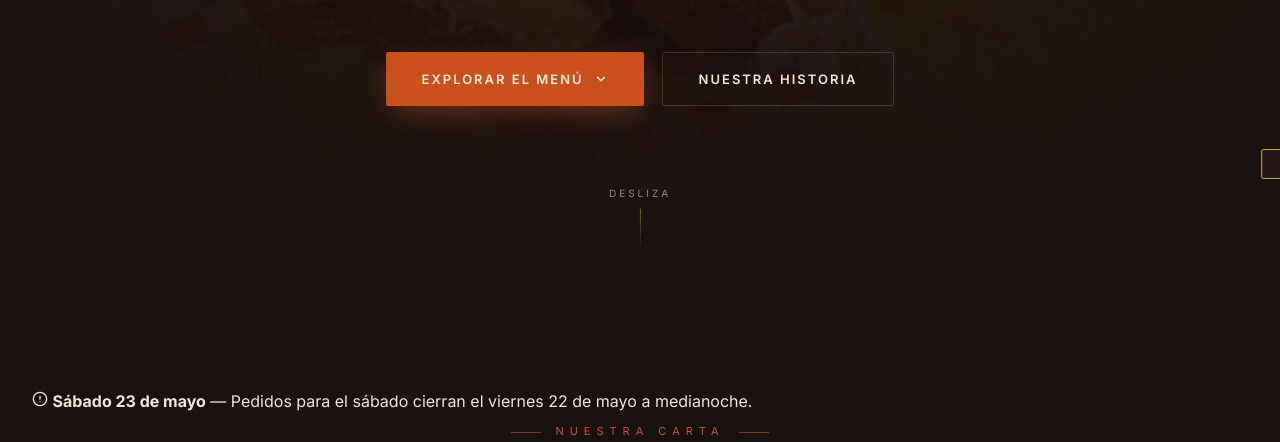
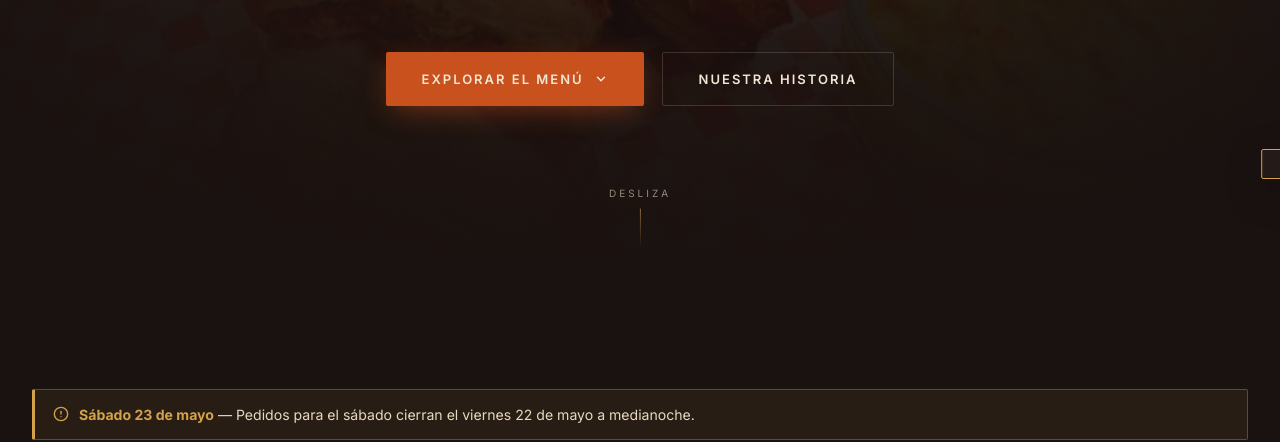
Before and after one commit to scorpionb08/ALBARRIL, a plain HTML site: page index.html in a window 1280 px wide. Shown: the part 511-953 px from the top of the page. Drawn offline with nearby package versions, Linux system fonts and the light colour scheme; no server answers.

Commit message:
Update styles.css

```diff
--- a/css/styles.css
+++ b/css/styles.css
@@ -1339,3 +1339,37 @@ body::after {
 .cart-item-extra strong {
   color: var(--gold);
 }
+
+/* ============================================
+   BANNER AVISO VENTANA DE PEDIDOS
+   ============================================ */
+.order-window-banner {
+  display: flex;
+  align-items: flex-start;
+  gap: 10px;
+  background: rgba(212, 162, 74, 0.08);
+  border: 1px solid rgba(212, 162, 74, 0.35);
+  border-left: 3px solid var(--gold);
+  border-radius: 2px;
+  padding: 14px 18px;
+  margin: 0 0 32px 0;
+  font-size: 0.88rem;
+  color: var(--cream-soft);
+  line-height: 1.5;
+}
+.order-window-banner svg {
+  color: var(--gold);
+  flex-shrink: 0;
+  margin-top: 2px;
+}
+.order-window-banner strong {
+  color: var(--gold);
+}
+
+/* Hint de fecha límite en el form de pedido */
+.deadline-hint {
+  color: var(--gold) !important;
+  opacity: 1 !important;
+  font-style: normal !important;
+  font-weight: 500;
+}
```
